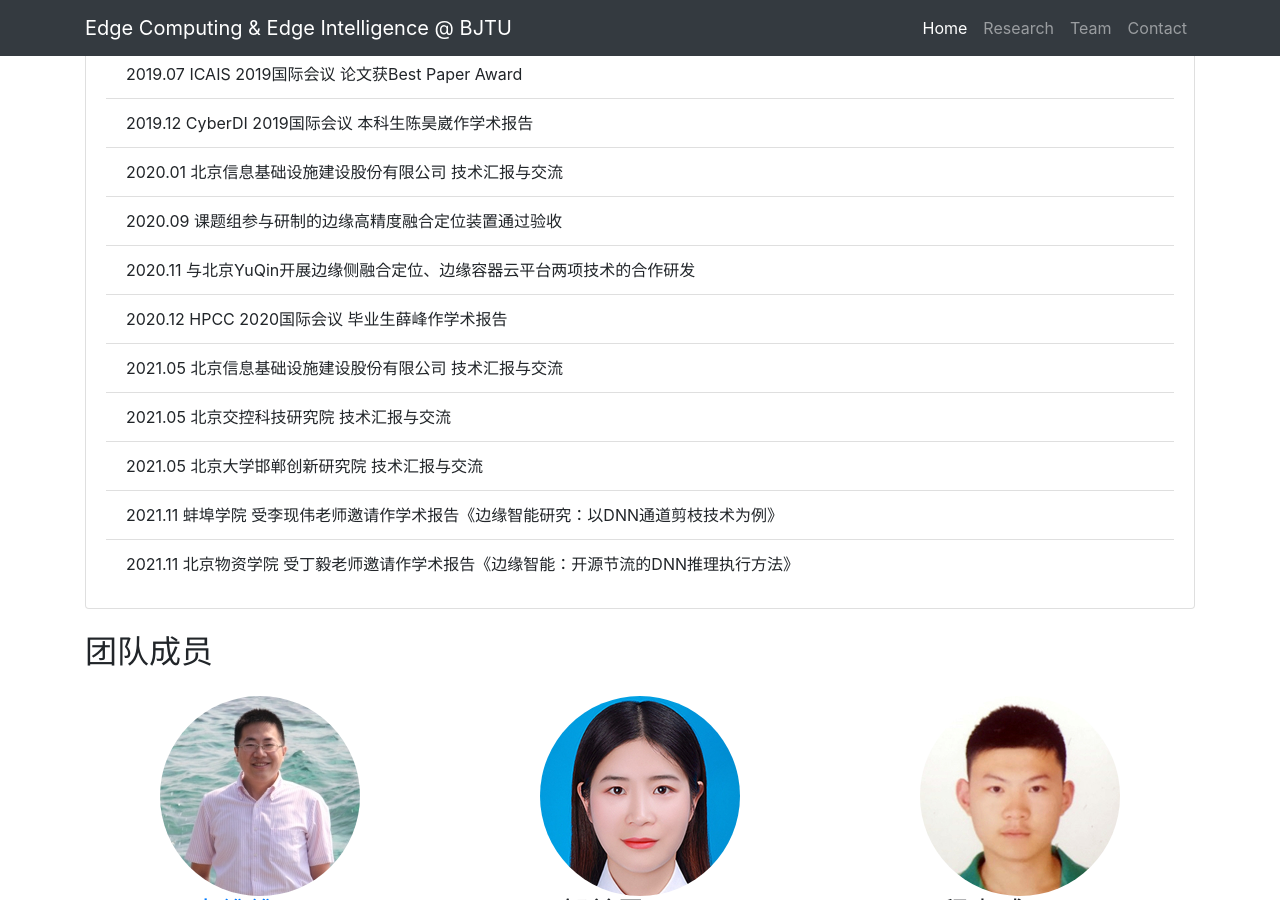
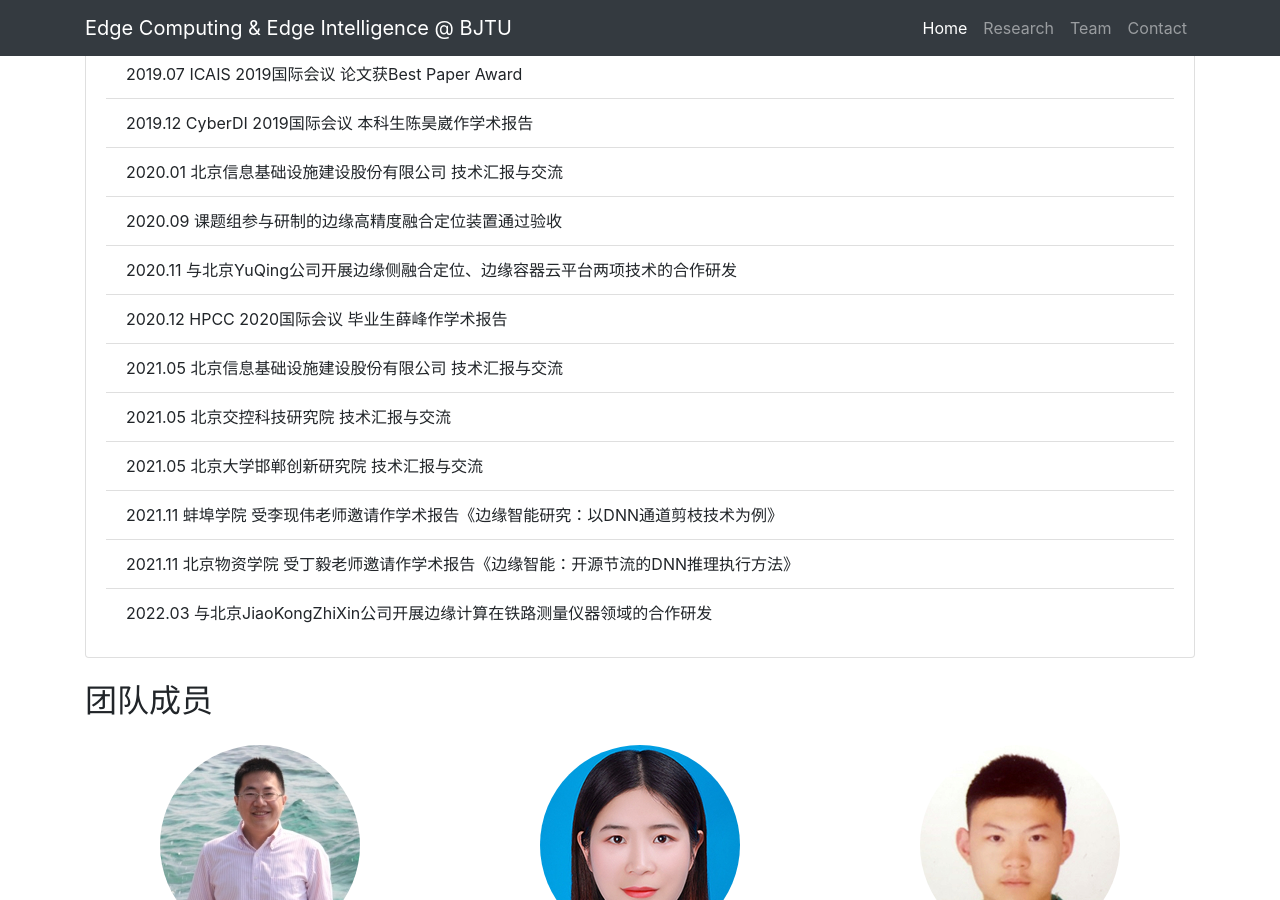
Before and after one commit to fangvv/Homepage, a Jekyll site: the page Edgecomp/index.html, which Jekyll copies as it is, in a window 1280 px wide and 900 px high, scrolled down 4060 px. Built offline with Jekyll 4.4.1, drawn with Linux system fonts in a browser that asks for light colours; comment, search, counter and statistics services are not loaded.

Commit message:
add new cooperations

```diff
--- a/Edgecomp/index.html
+++ b/Edgecomp/index.html
@@ -170,13 +170,14 @@
       <li class="list-group-item">2019.12 CyberDI 2019国际会议 本科生陈昊崴作学术报告</li>
       <li class="list-group-item">2020.01 北京信息基础设施建设股份有限公司 技术汇报与交流</li>
       <li class="list-group-item">2020.09 课题组参与研制的边缘高精度融合定位装置通过验收</li>
-      <li class="list-group-item">2020.11 与北京YuQin开展边缘侧融合定位、边缘容器云平台两项技术的合作研发</li>
+      <li class="list-group-item">2020.11 与北京YuQing公司开展边缘侧融合定位、边缘容器云平台两项技术的合作研发</li>
       <li class="list-group-item">2020.12 HPCC 2020国际会议 毕业生薛峰作学术报告</li>
       <li class="list-group-item">2021.05 北京信息基础设施建设股份有限公司 技术汇报与交流</li>
       <li class="list-group-item">2021.05 北京交控科技研究院 技术汇报与交流</li>
       <li class="list-group-item">2021.05 北京大学邯郸创新研究院 技术汇报与交流</li>
       <li class="list-group-item">2021.11 蚌埠学院 受李现伟老师邀请作学术报告《边缘智能研究：以DNN通道剪枝技术为例》</li>
       <li class="list-group-item">2021.11 北京物资学院 受丁毅老师邀请作学术报告《边缘智能：开源节流的DNN推理执行方法》</li>
+      <li class="list-group-item">2022.03 与北京JiaoKongZhiXin公司开展边缘计算在铁路测量仪器领域的合作研发</li>
   </ul>
   </div>
 </div>
```
